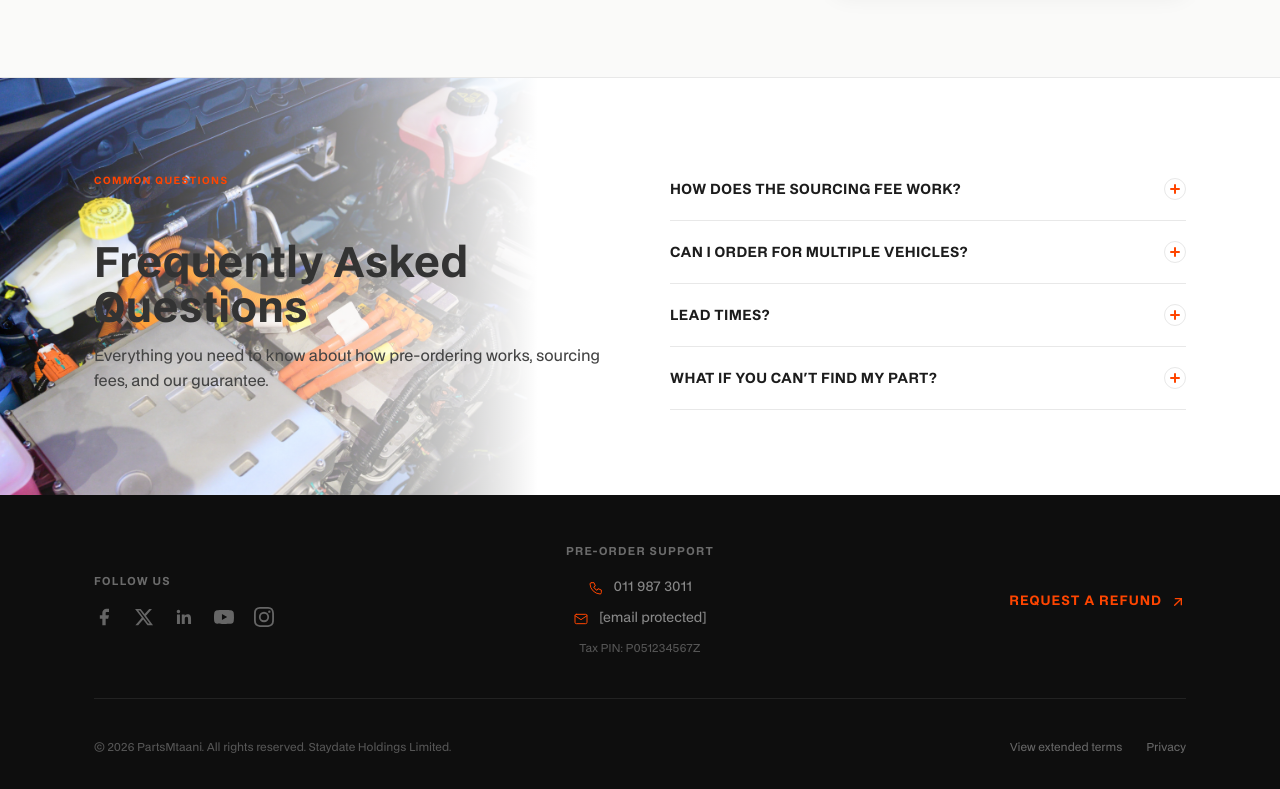
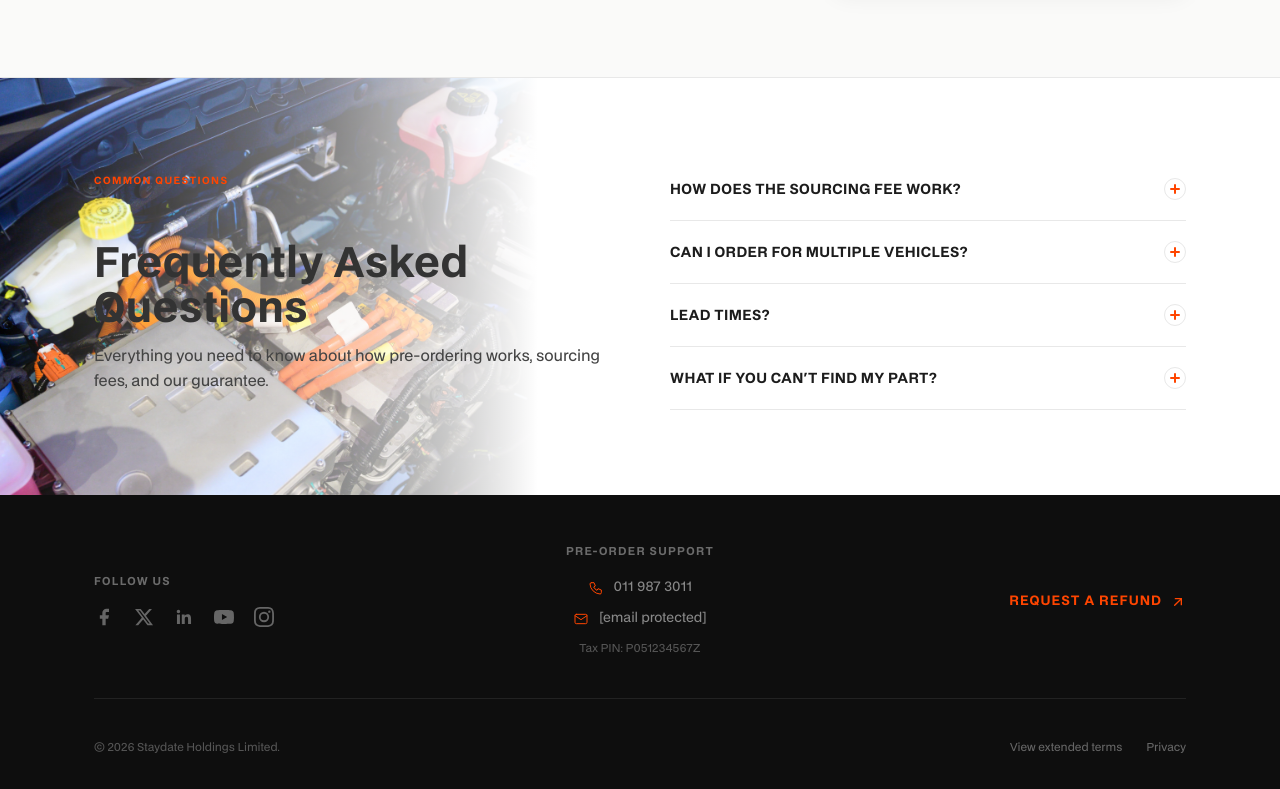
Before and after one commit to partsmtaani/pm-preorders.github.io, a plain HTML site: page index.html in a window 1280 px wide. Shown: the part 1946-2735 px from the top of the page. Drawn offline with nearby package versions, Linux system fonts and the light colour scheme.

Commit message:
Update index.html

```diff
--- a/index.html
+++ b/index.html
@@ -1424,7 +1424,7 @@
     </div>
     <!-- Bottom row: Copyright + Legal links -->
     <div class="footer-bottom-row">
-      <div class="copyright">© 2026 PartsMtaani. All rights reserved. Staydate Holdings Limited.</div>
+      <div class="copyright">© 2026 Staydate Holdings Limited.</div>
       <div class="footer-legal-links">
         <a href="#">View extended terms</a>
         <a href="#">Privacy</a>
```
